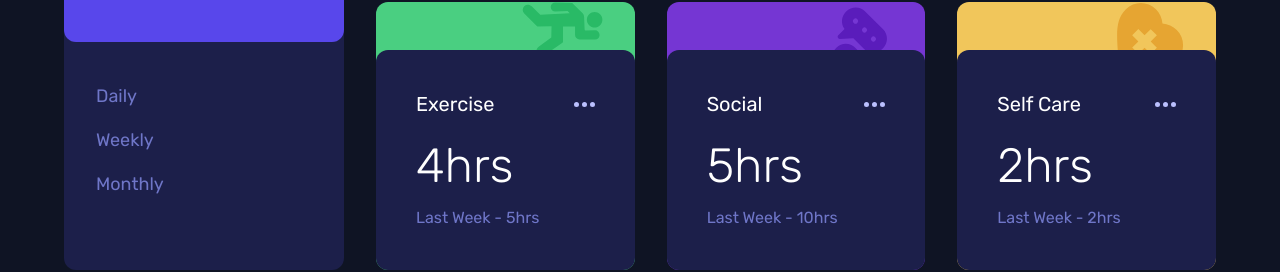
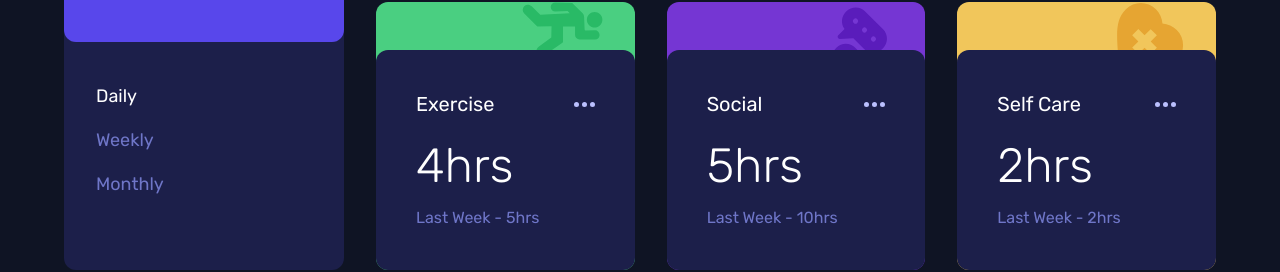
Before and after one commit to duncan-chege/time-tracking-dashboard, a Next.js app: page / in a window 1280 px wide. Shown: the part 414-686 px from the top of the page. Built offline with nearby package versions, Linux system fonts and the light colour scheme.

Commit message:
add a useState hook to select periods in sidebar

```diff
--- a/app/components/Schedule.tsx
+++ b/app/components/Schedule.tsx
@@ -14,7 +14,6 @@ const RecordsWithIds = Records.map((record, index) => ({
 }));
 
 const Schedule = () => {
-
     return (
     <div className="md:w-3/4 grid lg:grid-cols-3 md:grid-cols-2 gap-8">
         <div className="bg-light-red-work rounded-xl pt-12 pb-0 relative z-50">
--- a/app/components/Sidebar.tsx
+++ b/app/components/Sidebar.tsx
@@ -2,8 +2,21 @@
 
 import Image from "next/image"
 import profilePic from "../../public/images/image-jeremy.png";
+import { useState } from "react";
+
 
 export default function Sidebar(){
+    // Define options as a string array and use `as const` to make it a readonly tuple
+    const options = ["Daily", "Weekly", "Monthly"] as const;
+
+    // State to track the selected item
+    const [selectedPeriod, setSelectedPeriod] = useState<typeof options[number]>("Daily");
+
+    // Function to handle item selection
+    const handleItemClick = (item:typeof options[number]) => {
+        setSelectedPeriod(item);
+    }
+
 return (
     <div className="md:w-1/4 bg-dark-blue rounded-xl">
         <div className="bg-blue text-white rounded-xl lg:p-8 p-6 font-light flex items-center md:block">
@@ -15,9 +28,11 @@ return (
         </div>
         <div className="text-desaturated-blue lg:p-8 p-6">
             <ul>
-                <li className="py-2 text-lg cursor-pointer hover:text-white">Daily</li>
-                <li className="py-2 text-lg cursor-pointer hover:text-white">Weekly</li>
-                <li className="py-2 text-lg cursor-pointer hover:text-white">Monthly</li>
+                { options.map((item) => (
+                    <li key={item} className={`py-2 text-lg cursor-pointer hover:text-white ${selectedPeriod === item ? `text-white`: ``}`}
+                    onClick={() => handleItemClick(item)}>{ item }</li>
+                )) }
+
             </ul>
         </div>
     </div>
```
